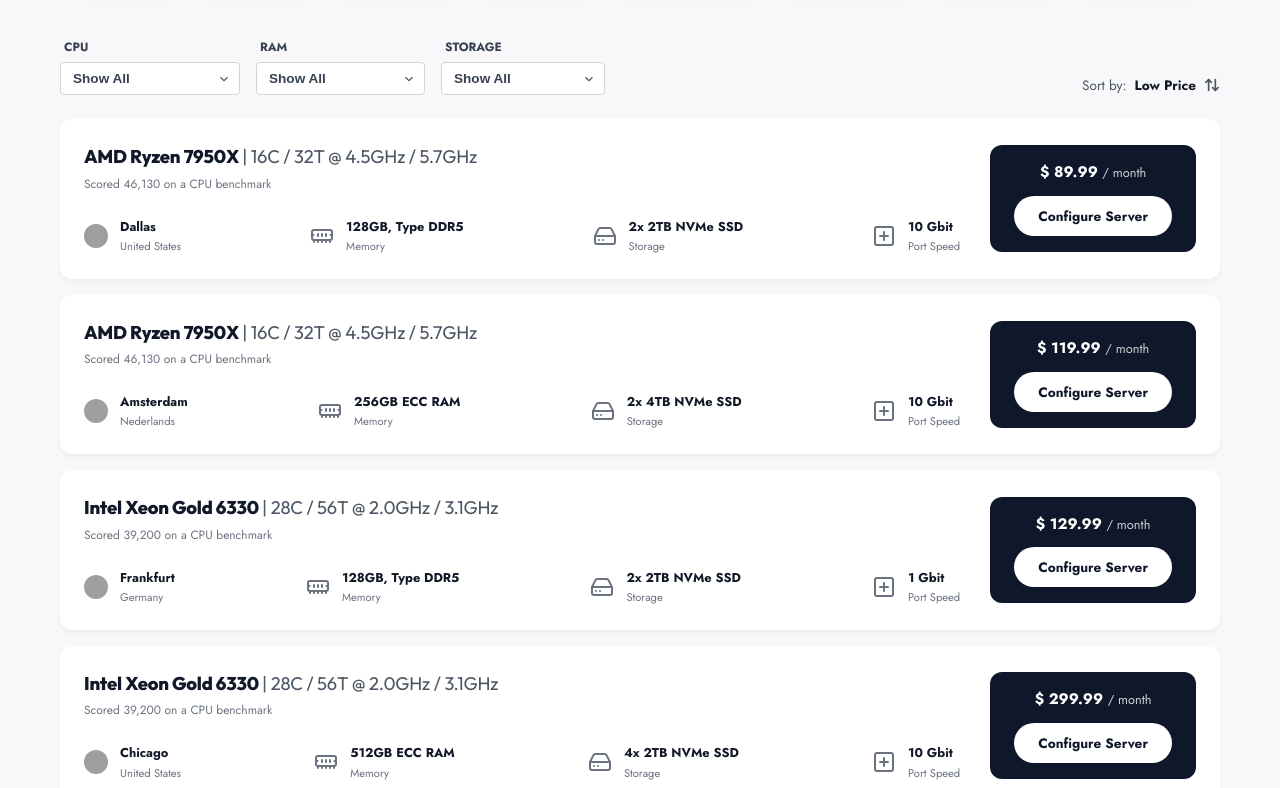
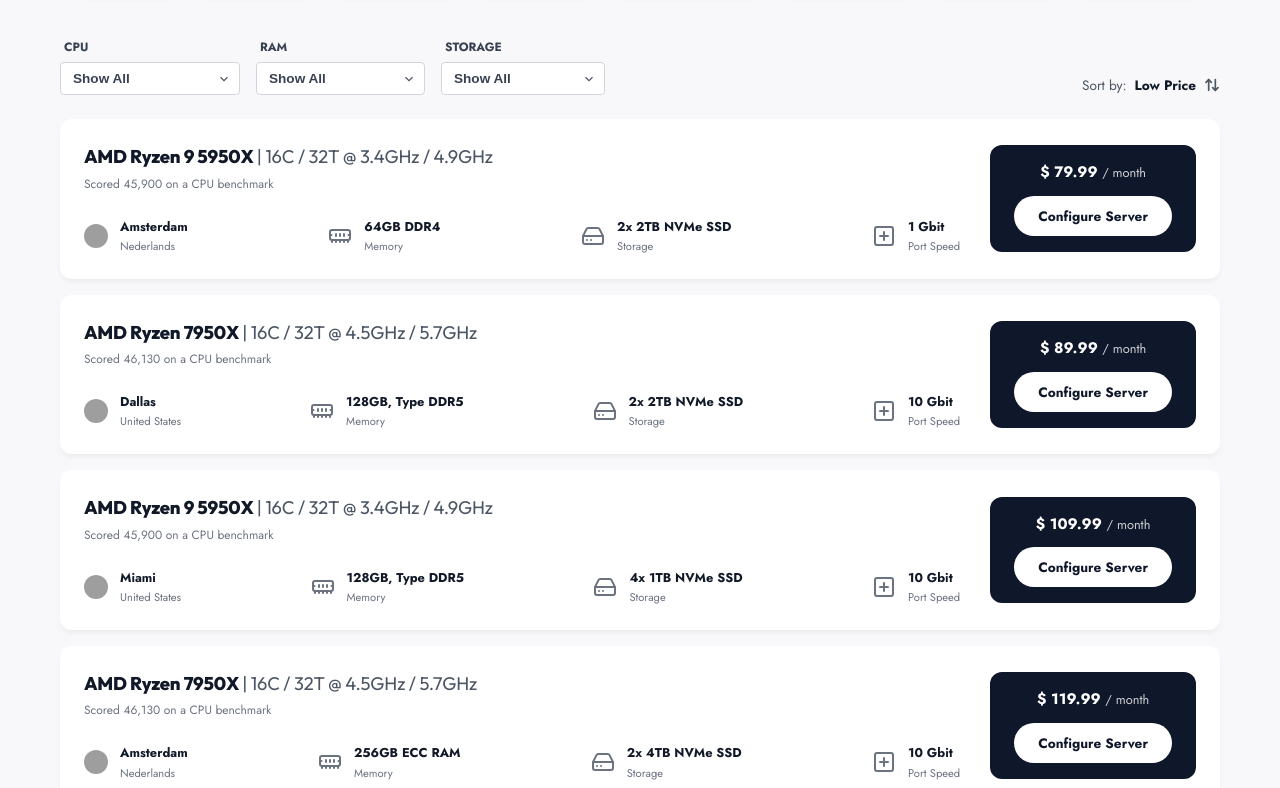
Before and after one commit to souiiii/Bytenia, a React (Vite) app: page /enterprise in a window 1280 px wide. Shown: the part 952-1740 px from the top of the page. Built offline with nearby package versions, Linux system fonts and the light colour scheme; grey boxes are pictures that could not be loaded; what react-world-flags would draw is missing.

Commit message:
feat: add EnterpriseServersList component with filtering, sorting, and server display capabilities

```diff
--- a/src/components/EnterpriseServers/EnterpriseServersList.jsx
+++ b/src/components/EnterpriseServers/EnterpriseServersList.jsx
@@ -26,22 +26,30 @@
 
 const EnterpriseServersList = () => {
   const [activeLoc, setActiveLoc] = useState("all");
+  const [isExpanded, setIsExpanded] = useState(false);
   const [cpuFilter, setCpuFilter] = useState("Show All");
   const [ramFilter, setRamFilter] = useState("Show All");
   const [storageFilter, setStorageFilter] = useState("Show All");
+  const [sortOrder, setSortOrder] = useState("asc");
 
   // Extract unique options dynamically
   const uniqueCPUs = ["Show All", ...new Set(serversData.map(s => s.cpuModel))];
   const uniqueRAMs = ["Show All", ...new Set(serversData.map(s => s.ram))];
   const uniqueStorages = ["Show All", ...new Set(serversData.map(s => s.storage))];
 
-  // Apply filters
-  const filteredServers = serversData.filter(server => {
+  // Apply filters and sort computationally
+  const filteredServers = serversData
+    .filter(server => {
       if (activeLoc !== "all" && server.city.toLowerCase() !== activeLoc) return false;
       if (cpuFilter !== "Show All" && server.cpuModel !== cpuFilter) return false;
       if (ramFilter !== "Show All" && server.ram !== ramFilter) return false;
       if (storageFilter !== "Show All" && server.storage !== storageFilter) return false;
       return true;
+    })
+    .sort((a, b) => {
+      const priceA = parseFloat(a.price.replace(/[^0-9.]/g, ''));
+      const priceB = parseFloat(b.price.replace(/[^0-9.]/g, ''));
+      return sortOrder === 'asc' ? priceA - priceB : priceB - priceA;
     });
 
   return (
@@ -110,9 +118,12 @@
             </div>
           </div>
 
-          <div className="ent-sort-box">
+          <div
+            className="ent-sort-box"
+            onClick={() => setSortOrder(prev => prev === 'asc' ? 'desc' : 'asc')}
+          >
             <span>Sort by:</span>
-            <strong>Low Price</strong>
+            <strong>{sortOrder === 'asc' ? 'Low Price' : 'High Price'}</strong>
             <ArrowUpDown size={16} strokeWidth={2.5} />
           </div>
         </div>
@@ -124,7 +135,7 @@
               No servers match your current filter criteria.
             </div>
           ) : (
-            filteredServers.map((server) => (
+            (isExpanded ? filteredServers : filteredServers.slice(0, 5)).map((server) => (
               <div key={server.id} className="ent-server-card">
               <div className="ent-card-left">
                 {/* Top Inner Grid Row */}
@@ -205,9 +216,16 @@
         )}
         </div>
 
+        {filteredServers.length > 5 && (
           <div className="text-center" style={{ marginTop: "40px" }}>
-          <button className="btn-outline ent-show-more">Show More</button>
+            <button
+              className="btn-outline ent-show-more"
+              onClick={() => setIsExpanded(!isExpanded)}
+            >
+              {isExpanded ? "Hide Servers" : "Show More"}
+            </button>
           </div>
+        )}
       </div>
     </section>
   );
```
Lines whose indentation alone changed are shown as unchanged.
